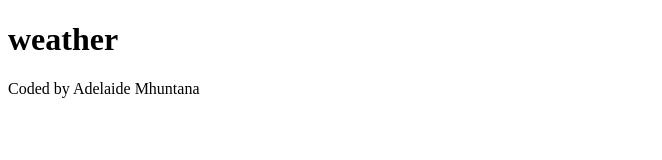
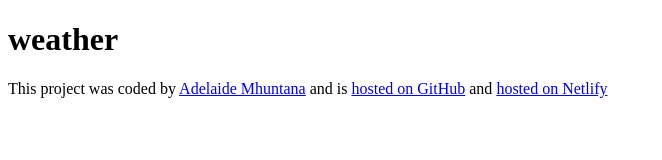
Before and after one commit to Adelaidemhuntana/Adelaide, a plain HTML site: page index.html in a window 1280 px wide. Shown: the whole page, without its empty margins (0-662 px from the left). Drawn offline with Linux system fonts and the light colour scheme.

Commit message:
Added links to the footer

```diff
--- a/index.html
+++ b/index.html
@@ -7,6 +7,15 @@
 </head>
 <body>
   <h1>weather</h1>
-  <footer>Coded by Adelaide Mhuntana</footer>
+ <footer>
+  <p>
+    This project was coded by
+    <a href="https://github.com/Adelaidemhuntana" target="_blank">Adelaide Mhuntana</a> and is
+    <a href="https://github.com/Adelaidemhuntana/Adelaide.git" target="_blank"> hosted on GitHub</a> and
+    <a href="https://adelaideapp.netlify.app/" target="_blank"> hosted on Netlify</a>
+  </p>
+</footer>
+
+
 </body>
 </html>
```
